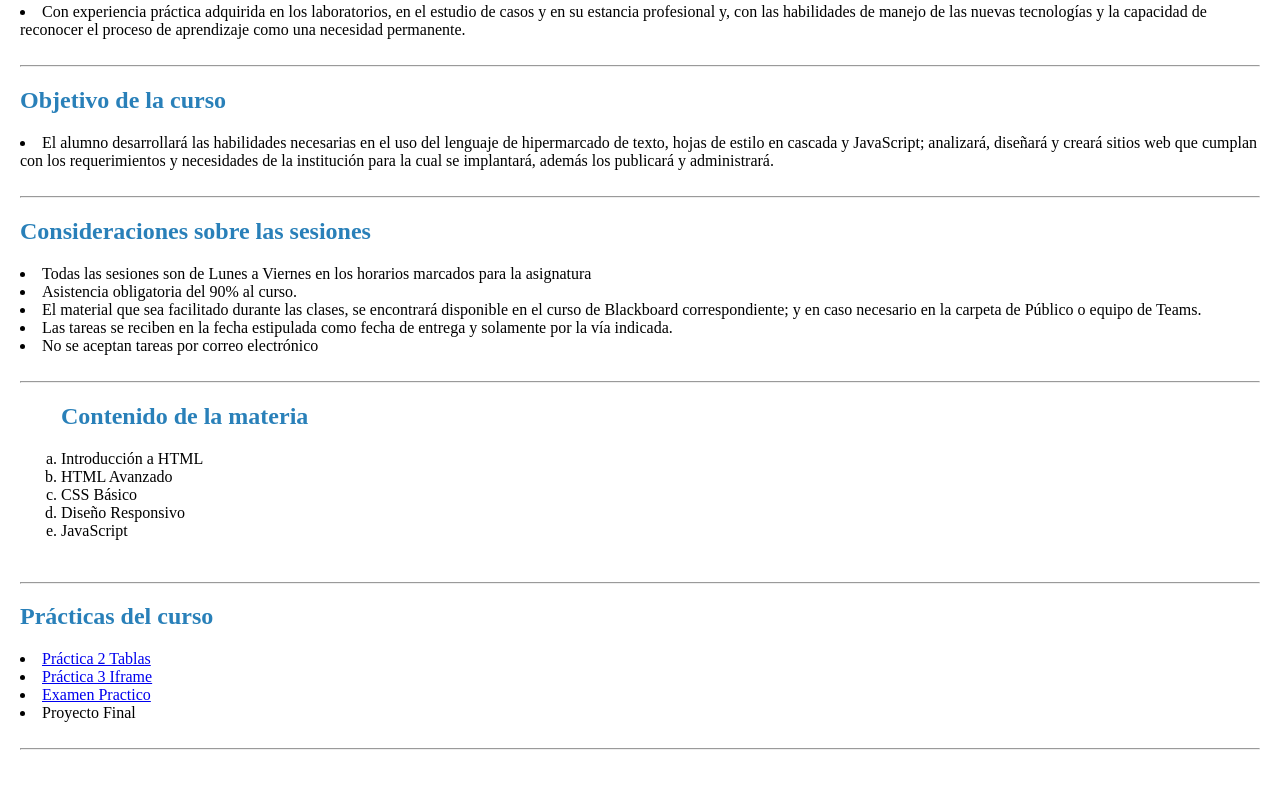
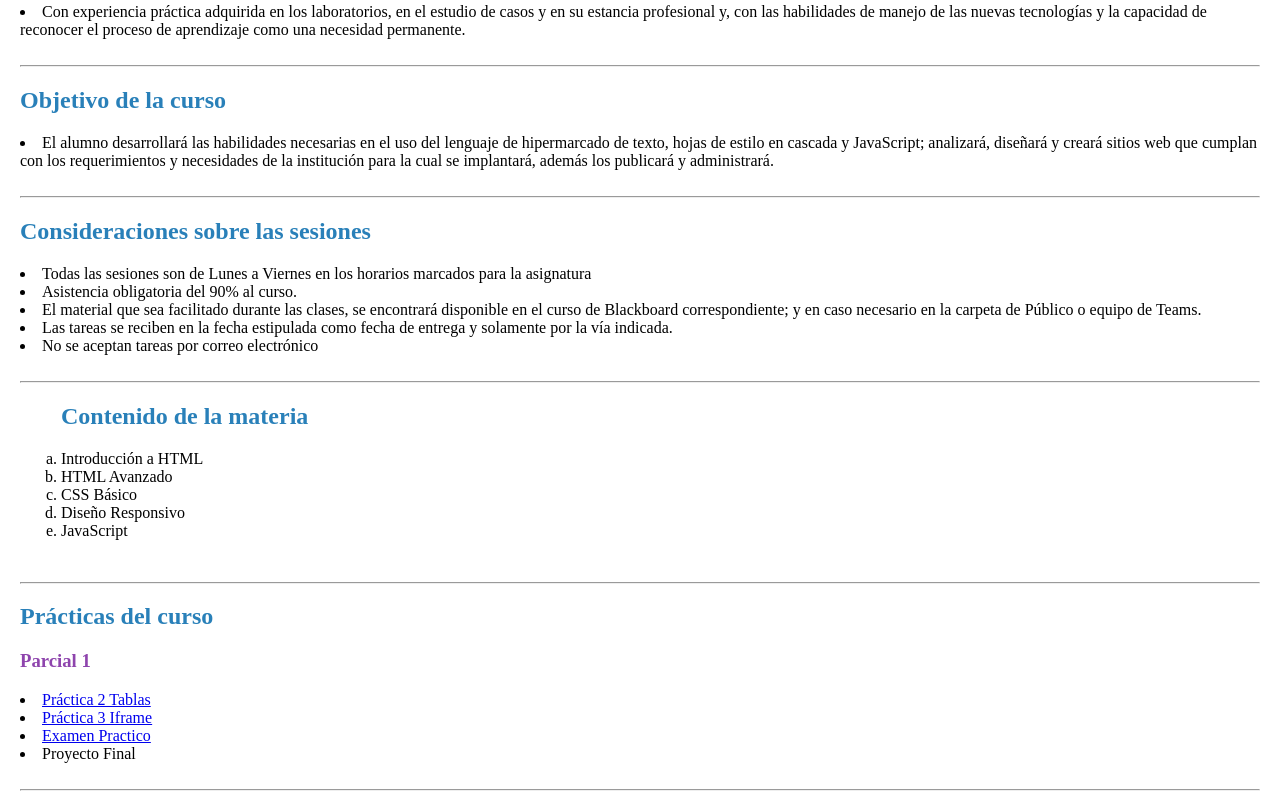
Before and after one commit to JaredG4rher/Programacion-Web-1, a plain HTML site: page index.html in a window 1280 px wide. Shown: the part 1273-2084 px from the top of the page. Before the commit the page ends 2043 px from the top, so only its background shows below. Drawn offline with Linux system fonts and the light colour scheme.

Commit message:
Update index.html

```diff
--- a/index.html
+++ b/index.html
@@ -140,6 +140,7 @@
     <hr>
     <section>
     <h2>Prácticas del curso</h2>
+        <h3>Parcial 1</h3>
     <li><a href="Tablas.html">Práctica 2 Tablas</a></li>
     <li><a href="IMG2.html">Práctica 3 Iframe</a></li>
     <li><a href="Practico.html">Examen Practico</a></li>
```
